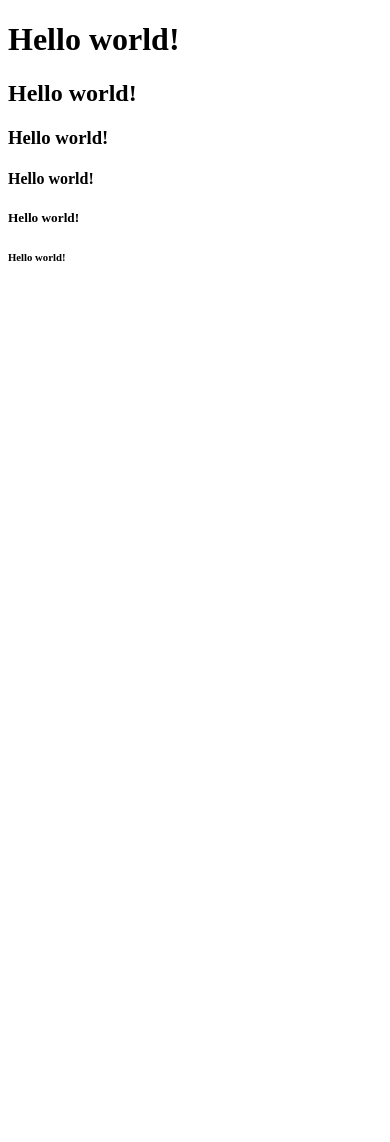
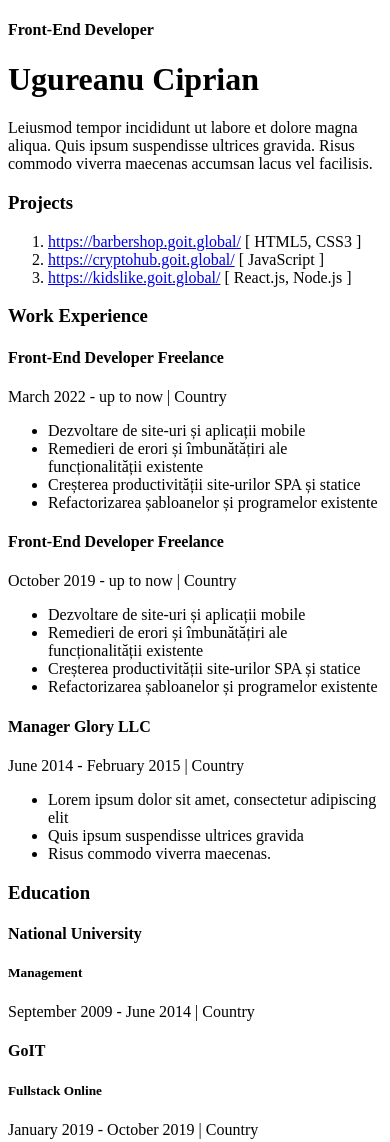
Before and after one commit to webdevleviathan/GO-IT, a plain HTML site: page index.html in a window 390 px wide. Shown: the top 1142 px of the page. Before the commit the page ends 844 px from the top, so only its background shows below. Drawn offline with Linux system fonts and the light colour scheme.

Commit message:
lectia 2 gata
lesson 2, just to add personal details

```diff
--- a/index.html
+++ b/index.html
@@ -1,18 +1,121 @@
 <!DOCTYPE html>
 <html lang="en">
 <head>
-    <meta charset="UTF-8" />
-    <meta name="viewport" content="width=device-width, initial-scale=1.0" />
-    <link rel="stylesheet" href="main.css" />
+  <meta charset="UTF-8">
+  <meta name="viewport" content="width=device-width, initial-scale=1.0">
+  <link rel="stylesheet" href="main.css">
   <title>GO-IT CV</title>
 </head>
 <body>
-    <h1>Hello world!</h1>
-    <h2>Hello world!</h2>
-    <h3>Hello world!</h3>
-    <h4>Hello world!</h4>
-    <h5>Hello world!</h5>
-    <h6>Hello world!</h6>
+  <!-- container element -->
+  <div>
+    <!-- About me section -->
+    <div>
+      <h4>Front-End Developer</h4>
+      <h1>Ugureanu Ciprian</h1>
+      <p>
+        Leiusmod tempor incididunt ut labore et dolore magna aliqua. Quis
+        ipsum suspendisse ultrices gravida. Risus commodo viverra maecenas
+        accumsan lacus vel facilisis.
+      </p>
+    </div>
+    <!-- Projects -->
+    <div>
+      <h3>Projects</h3>
+      <ol>
+        <li>
+          <a href="https://barbershop.goit.global/">https://barbershop.goit.global/</a>
+          <span>[ HTML5, CSS3 ]</span>
+        </li>
+        <li>
+          <a href="https://cryptohub.goit.global/">https://cryptohub.goit.global/</a>
+          <span>[ JavaScript ]</span>
+        </li>
+        <li>
+          <a href="https://kidslike.goit.global/">https://kidslike.goit.global/</a>
+          <span>[ React.js, Node.js ]</span>
+        </li>
+      </ol>
+    </div>
+    <!-- Work experience section -->
+    <div>
+      <h3>Work Experience</h3>
+      <!-- 1st company -->
+      <div>
+        <h4>Front-End Developer Freelance</h4>
+        <p>March 2022 - up to now | Country</p>
+        <ul>
+          <li>Dezvoltare de site-uri și aplicații mobile</li>
+          <li>Remedieri de erori și îmbunătățiri ale funcționalității existente</li>
+          <li>Creșterea productivității site-urilor SPA și statice</li>
+          <li>Refactorizarea șabloanelor și programelor existente</li>
+        </ul>
+      </div>
+      <!-- 2nd company -->
+      <div>
+        <h4>Front-End Developer Freelance</h4>
+        <p>October 2019 - up to now | Country</p>
+        <ul>
+          <li>Dezvoltare de site-uri și aplicații mobile</li>
+          <li>Remedieri de erori și îmbunătățiri ale funcționalității existente</li>
+          <li>Creșterea productivității site-urilor SPA și statice</li>
+          <li>Refactorizarea șabloanelor și programelor existente</li>
+        </ul>
+      </div>
+      <!-- 3rd company -->
+      <div>
+        <h4>Manager Glory LLC</h4>
+        <p>June 2014 - February 2015 | Country</p>
+        <ul>
+          <li>Lorem ipsum dolor sit amet, consectetur adipiscing elit</li>
+          <li>Quis ipsum suspendisse ultrices gravida</li>
+          <li>Risus commodo viverra maecenas.</li>
+        </ul>
+      </div>
+    </div>
+    <!-- Education -->
+    <div>
+      <h3>Education</h3>
+      <h4>National University</h4>
+      <h5>Management</h5>
+      <p>September 2009 - June 2014 | Country</p>
+      <h4>GoIT</h4>
+      <h5>Fullstack Online</h5>
+      <p>January 2019 - October 2019 | Country</p>
+    </div>
+  </div>
+  <aside>
+    <img src="Images/photo.jpg" alt="Profile picture" width="370px">
+    <!-- Contact informations -->
+    <div>
+      <h3>Contacts</h3>
+      <div><a href="tel:0774454200">C: 0774454200</a></div>
+      <div><a href="web.dev.leviathan@gmail.com">E: web.dev.leviathan@gmail.com</a></div>
+    </div>
+    <!-- Tech skills section -->
+    <div>
+      <h3>Tech Skills</h3>
+      <ul>
+        <li>HTML5</li>
+        <li>CSS3</li>
+        <li>GIT</li>
+        <li>WebPack</li>
+        <li>JavaScript</li>
+        <li>React.js</li>
+        <li>Node.js</li>
+      </ul>
+    </div>
+    <!-- Soft skills -->
+    <div>
+      <h3>Soft Skills</h3>
+      <ul>
+        <li>Scrum</li>
+        <li>Agile</li>
+        <li>GTD</li>
+        <li>Teamwork</li>
+      </ul>
+    </div>
+  </aside>
   <script src="main.js"></script>
 </body>
 </html>
```
Also changed, not shown: Images/photo.jpg (added). Lines whose indentation alone changed are shown as unchanged.
